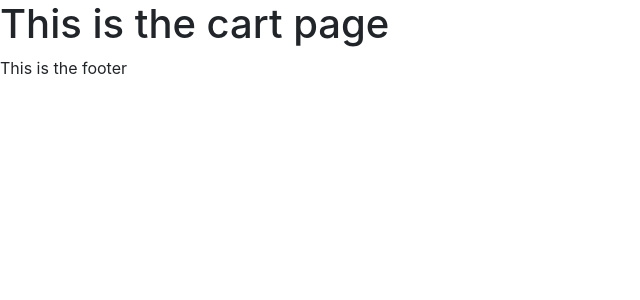
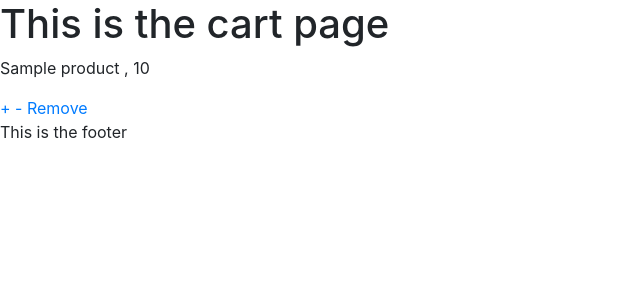
Before and after one commit to awang617/Message, a Python web app: template templates/cart.html in a window 1280 px wide. Shown: the part 72-372 px from the top of the page, without its empty margins (0-640 px from the left). Run offline with Jinja, Linux system fonts and the light colour scheme; the template is opened without the code that fills it: most values are stand-ins (such as "Sample title", 1, 10 or a date in 2020); some libraries are stand-ins or nearby versions.

Commit message:
starting to render the cart

```diff
--- a/templates/cart.html
+++ b/templates/cart.html
@@ -2,4 +2,11 @@
 
 {% block content %}
 <h1>This is the cart page</h1>
+
+{% for item in cart %}
+<p>{{item.product.name}} , {{item.quantity}}</p>
+<a href="/add_to_cart/{{item.product.id}}">+</a>
+<a href="/subtract_from_cart/{{item.id}}">-</a>
+<a href="/remove_from_cart/{{item.id}}">Remove</a>
+{% endfor %}
 {% endblock %}
```
